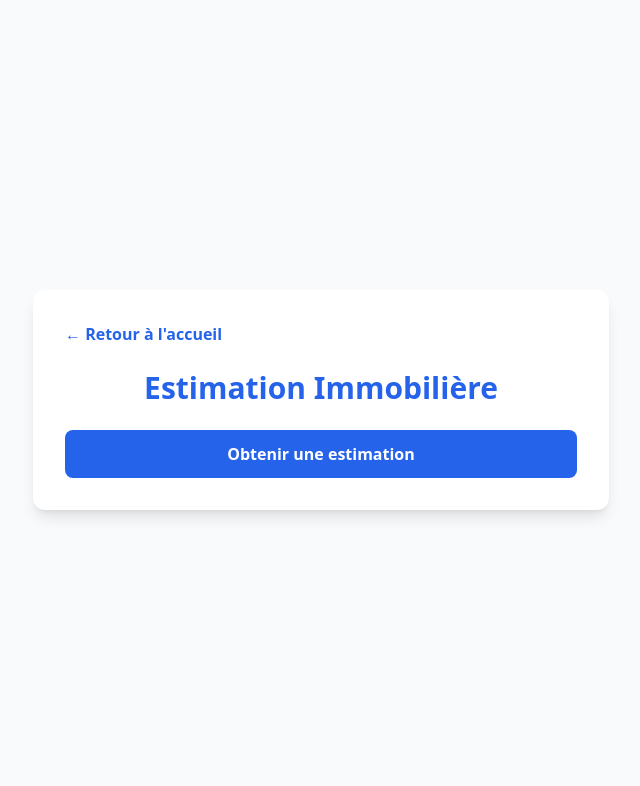
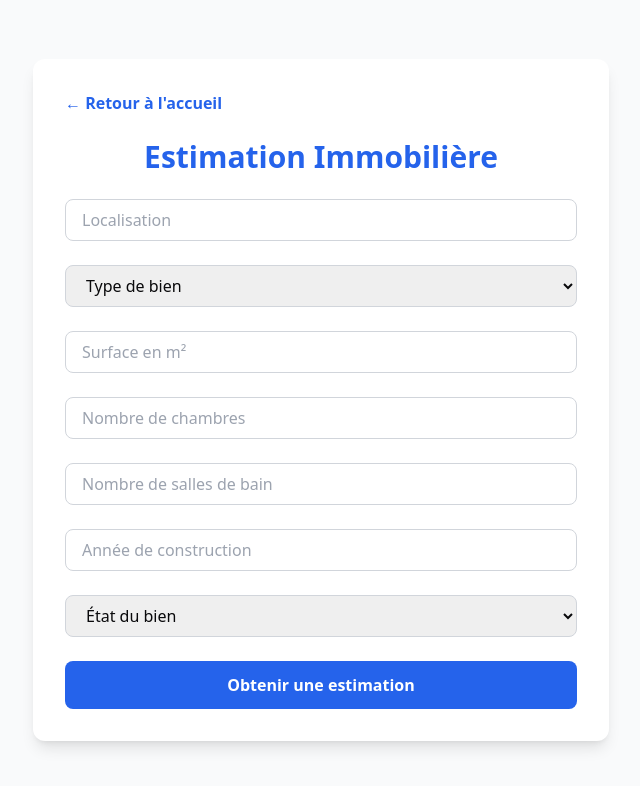
Before and after one commit to VYNCK-Ludwig/LFCI-immobilier, a Next.js app: page / in a window 1280 px wide. Both pictures are taken after a click on the button "Estimation". Shown: the top 786 px of the page, without its empty margins (319-959 px from the left). Built offline with nearby package versions, Linux system fonts and the light colour scheme.

Commit message:
Mise a jour du formulaire

```diff
--- a/src/app/estimation.tsx
+++ b/src/app/estimation.tsx
@@ -42,9 +42,83 @@ export default function Estimation({ goHome }: { goHome: () => void }) {
 
         <h1 className="text-3xl font-bold text-blue-600 text-center">Estimation Immobilière</h1>
 
-        {/* Ton formulaire ici : location, type, surface, etc. */}
-        {/* ... */}
+        {/* 📍 Localisation */}
+        <input
+          type="text"
+          name="location"
+          value={form.location}
+          onChange={handleChange}
+          placeholder="Localisation"
+          className="w-full border border-gray-300 rounded-lg px-4 py-2"
+        />
 
+        {/* 🏠 Type de bien */}
+        <select
+          name="type"
+          value={form.type}
+          onChange={handleChange}
+          className="w-full border border-gray-300 rounded-lg px-4 py-2"
+        >
+          <option value="">Type de bien</option>
+          <option value="appartement">Appartement</option>
+          <option value="maison">Maison</option>
+          <option value="terrain">Terrain</option>
+        </select>
+
+        {/* 📐 Surface */}
+        <input
+          type="number"
+          name="surface"
+          value={form.surface}
+          onChange={handleChange}
+          placeholder="Surface en m²"
+          className="w-full border border-gray-300 rounded-lg px-4 py-2"
+        />
+
+        {/* 🛏️ Chambres */}
+        <input
+          type="number"
+          name="bedrooms"
+          value={form.bedrooms}
+          onChange={handleChange}
+          placeholder="Nombre de chambres"
+          className="w-full border border-gray-300 rounded-lg px-4 py-2"
+        />
+
+        {/* 🛁 Salles de bain */}
+        <input
+          type="number"
+          name="bathrooms"
+          value={form.bathrooms}
+          onChange={handleChange}
+          placeholder="Nombre de salles de bain"
+          className="w-full border border-gray-300 rounded-lg px-4 py-2"
+        />
+
+        {/* 🏗️ Année de construction */}
+        <input
+          type="number"
+          name="year"
+          value={form.year}
+          onChange={handleChange}
+          placeholder="Année de construction"
+          className="w-full border border-gray-300 rounded-lg px-4 py-2"
+        />
+
+        {/* 🧱 État du bien */}
+        <select
+          name="condition"
+          value={form.condition}
+          onChange={handleChange}
+          className="w-full border border-gray-300 rounded-lg px-4 py-2"
+        >
+          <option value="">État du bien</option>
+          <option value="neuf">Neuf</option>
+          <option value="bon">Bon état</option>
+          <option value="à rénover">À rénover</option>
+        </select>
+
+        {/* 📊 Bouton de soumission */}
         <button
           type="submit"
           className="w-full bg-blue-600 text-white py-3 rounded-lg font-semibold hover:bg-blue-700 transition-all"
@@ -52,6 +126,7 @@ export default function Estimation({ goHome }: { goHome: () => void }) {
           Obtenir une estimation
         </button>
 
+        {/* 💰 Résultat */}
         {estimatedPrice !== null && (
           <div className="mt-6 text-center text-xl font-bold text-green-600">
             Estimation : {estimatedPrice.toLocaleString()} €
```
